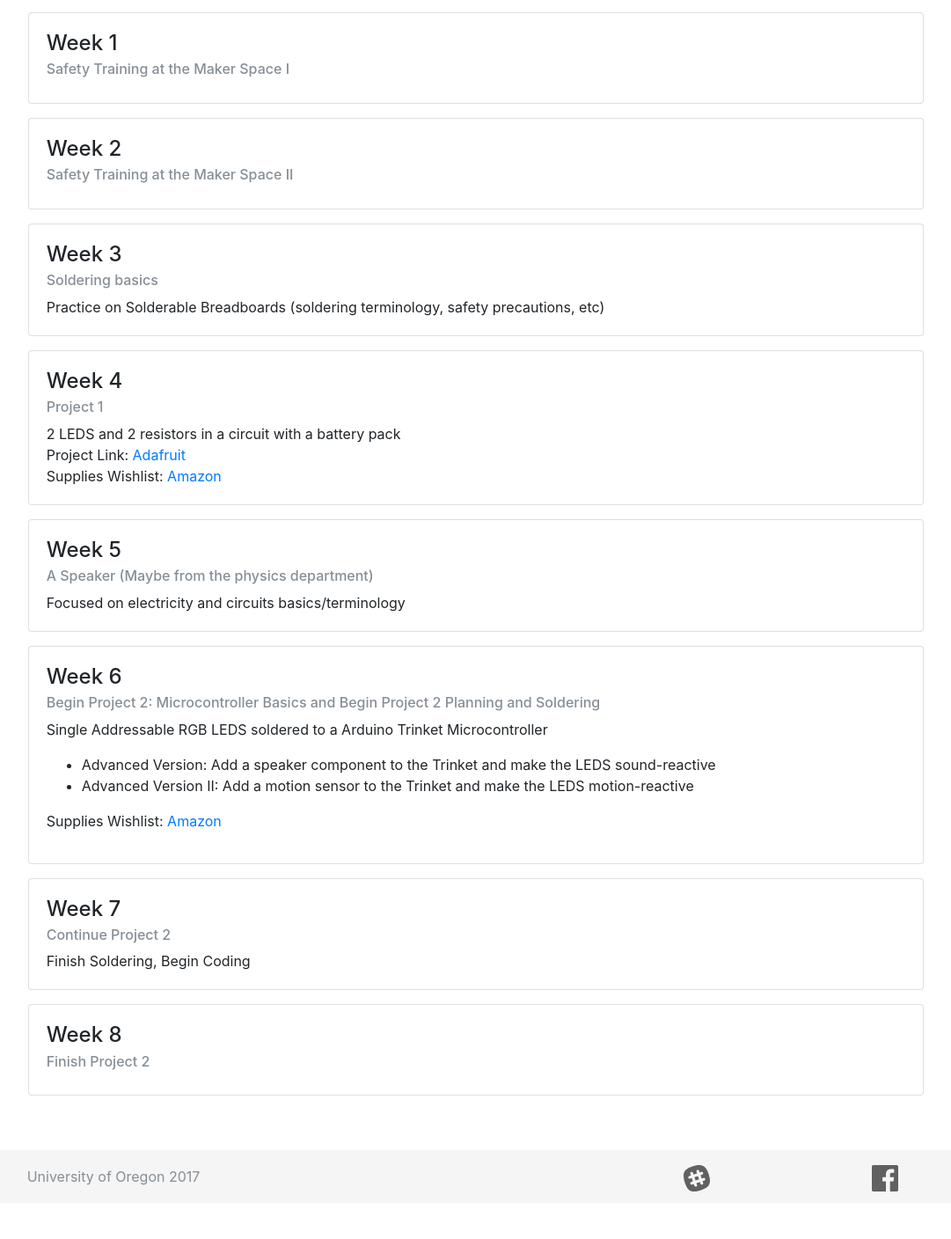
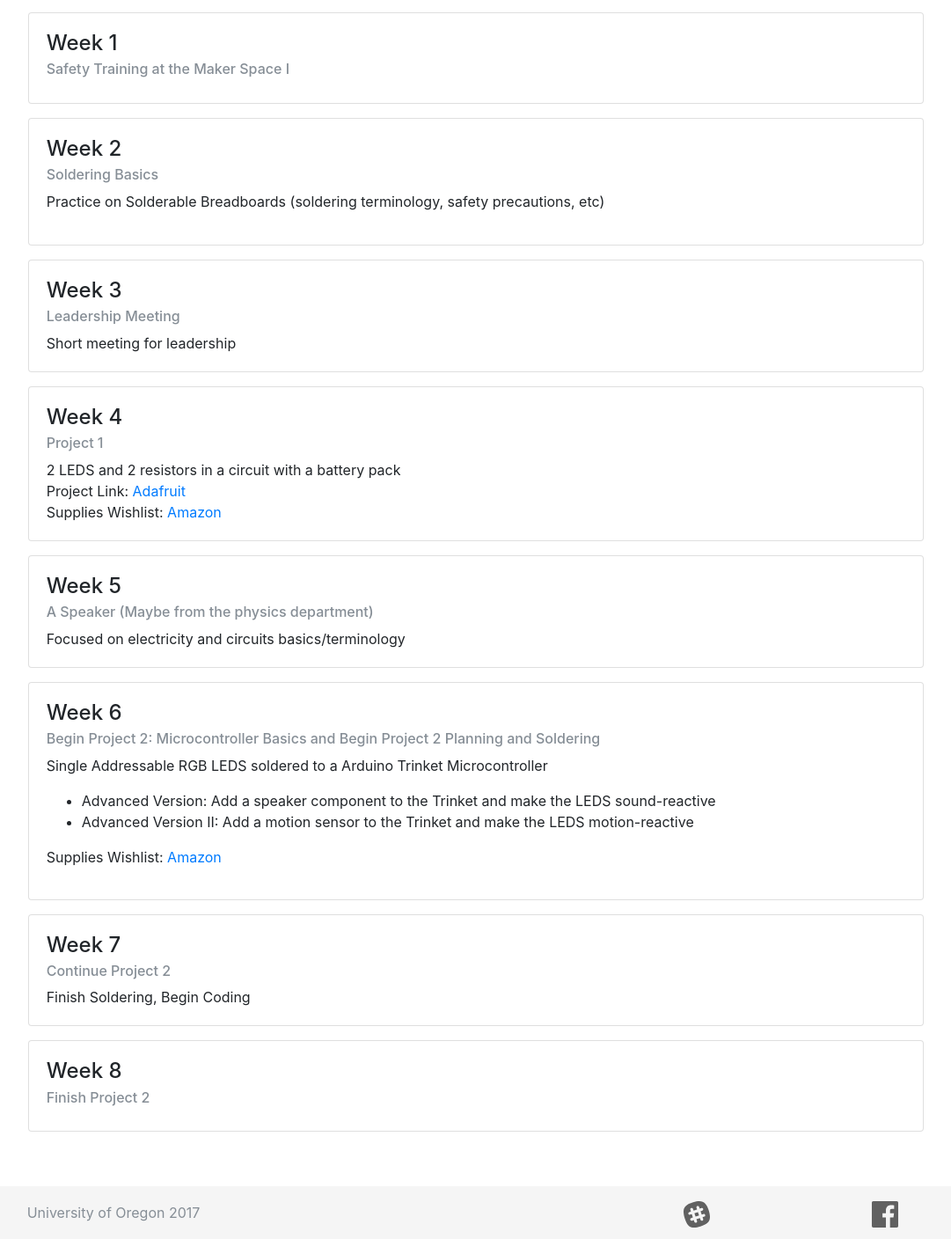
Before and after one commit to tcolb/uo-makers-club, a PHP site: page /schedule.php in a window 1280 px wide. Shown: the part 160-1568 px from the top of the page at 88% size, without its empty margins (91-1172 px from the left). Before the commit the page ends 1514 px from the top, so only its background shows below. Run offline with PHP 8.4, Linux system fonts and the light colour scheme; some libraries are stand-ins or nearby versions.

Commit message:
working carousels

```diff
--- a/includes/base.php
+++ b/includes/base.php
@@ -19,5 +19,5 @@
 <!-- scrollspy attributes set on body -->
 <body data-spy="scroll" data-target="#indexFade" data-offset="70">
 <?php
-  include('./includes/' . $header . '.php')
+  include('./includes/' . $header . '.php');
 ?>
--- /dev/null
+++ b/includes/carousel.php
@@ -0,0 +1,50 @@
+<div class="row">
+<div class="col-12">
+
+<div id="<?php echo $carousel_name ?>Carousel" class="carousel slide w-50" data-ride="carousel">
+  <div class="carousel-inner">
+
+  <?php
+    $class_active = true;
+    $dirname = "./static/images/meetings/" . $disp_meeting . "/";
+    $imgs = glob($dirname . "*.JPG");
+    foreach($imgs as $img) {
+    ?>
+    <div class="carousel-item <?php if($class_active == true) { echo 'active' ; $class_active = false; } ?>">
+      <img class="d-block w-100" src="<? echo $img; ?>">
+    </div>
+  <?php } ?>
+
+  </div>
+<a class="carousel-control-prev" href="#<?php echo $carousel_name ?>Carousel" role="button" data-slide="prev">
+    <span class="carousel-control-prev-icon" aria-hidden="true"></span>
+    <span class="sr-only">Previous</span>
+  </a>
+<a class="carousel-control-next" href="#<?php echo $carousel_name ?>Carousel" role="button" data-slide="next">
+    <span class="carousel-control-next-icon" aria-hidden="true"></span>
+    <span class="sr-only">Next</span>
+  </a>
+</div>
+
+</div>
+</div>
+
+<!-- doesn't work yet
+<div class="modal fade modal-fullscreen force-fullscreen" id="#<?php echo $carousel_name ?>Modal" tabindex="-1" role="dialog" aria-labelledby="<?php echo $carousel_name ?>Modal" aria-hidden="true">
+  <div class="modal-dialog">
+    <div class="modal-content">
+      <div class="modal-header">
+        <button type="button" class="close" data-dismiss="modal" aria-hidden="true">&times;</button>
+        <h4 class="modal-title">Modal title</h4>
+      </div>
+      <div class="modal-body">
+        <p>One fine body…</p>
+      </div>
+      <div class="modal-footer">
+        <button type="button" class="btn btn-default" data-dismiss="modal">Close</button>
+        <button type="button" class="btn btn-primary">Save changes</button>
+      </div>
+    </div>
+  </div>
+</div>
+-->
--- a/schedule.php
+++ b/schedule.php
@@ -7,9 +7,11 @@ include('./includes/base.php'); ?>
   <div class="row">
     <div class="col-1"></div>
     <div class="col-md-10">
+
       <div class="customBlock">
         <h3 class="customTitle" style="padding-top: 60px">Winter term 2018: LEDs</h3>
         <h5 class="customTitle text-muted" style="padding-top: 0px"> This schedule is subject to change</h5>
+
         <!-- week 1 card -->
         <div class="row">
           <div class="card">
@@ -22,31 +24,36 @@ include('./includes/base.php'); ?>
             </div>
           </div>
         </div>
+
         <!-- week 2 card -->
         <div class="row">
           <div class="card">
             <div class="card-body">
               <h4 class="card-title">Week 2</h4>
               <h6 class="card-subtitle mb-2 text-muted">
-                Safety Training at the Maker Space II </h6>
+                Soldering Basics </h6>
               <p class="card-text">
+                Practice on Solderable Breadboards (soldering terminology, safety precautions, etc) </br>
               </p>
+              <?php $disp_meeting = "meeting2"; $carousel_name = "Meeting2"; include("./includes/carousel.php"); ?>
             </div>
           </div>
         </div>
+
         <!-- week 3 card -->
         <div class="row">
           <div class="card">
             <div class="card-body">
               <h4 class="card-title">Week 3</h4>
               <h6 class="card-subtitle mb-2 text-muted">
-                Soldering basics </h6>
+                Leadership Meeting </h6>
               <p class="card-text">
-                Practice on Solderable Breadboards (soldering terminology, safety precautions, etc)
+                Short meeting for leadership
               </p>
             </div>
           </div>
         </div>
+
         <!-- week 4 card -->
         <div class="row">
           <div class="card">
@@ -62,6 +69,7 @@ include('./includes/base.php'); ?>
             </div>
           </div>
         </div>
+
         <!-- week 5 card -->
         <div class="row">
           <div class="card">
@@ -75,7 +83,8 @@ include('./includes/base.php'); ?>
             </div>
           </div>
         </div>
-        <!-- week 6 card -->
+
+        <!-- week 5 card -->
         <div class="row">
           <div class="card">
             <div class="card-body">
@@ -93,7 +102,8 @@ include('./includes/base.php'); ?>
             </div>
           </div>
         </div>
-        <!-- week 7 card -->
+
+        <!-- week 6 card -->
         <div class="row">
           <div class="card">
             <div class="card-body">
@@ -106,7 +116,8 @@ include('./includes/base.php'); ?>
             </div>
           </div>
         </div>
-        <!-- week 8 card -->
+
+        <!-- week 7 card -->
         <div class="row">
           <div class="card">
             <div class="card-body">
@@ -118,6 +129,7 @@ include('./includes/base.php'); ?>
             </div>
           </div>
         </div>
+
       </div>
     </div>
     <div class="col-1"></div>
--- a/static/base.css
+++ b/static/base.css
@@ -22,6 +22,11 @@ body, html {
 .container-fluid {
   margin-bottom: -30px;
   /*margin-top: 60px;*/
+}
+
+.carousel {
+    border-radius: 5px 5px 5px 5px;
+    overflow: hidden;
 }
 
 
```
Also changed, not shown: includes/index/info.php (added, +40 -0 lines), includes/index/sponsors.php (added, +24 -0 lines), includes/meeting_carousel.php (deleted, +0 -26 lines), index.php (+9 -88 lines), includes/index/contact.php (renamed from includes/index_contact.php), includes/index/header.php (renamed from includes/index_header.php), static/images/shapes.svg (added), 3 other files.
